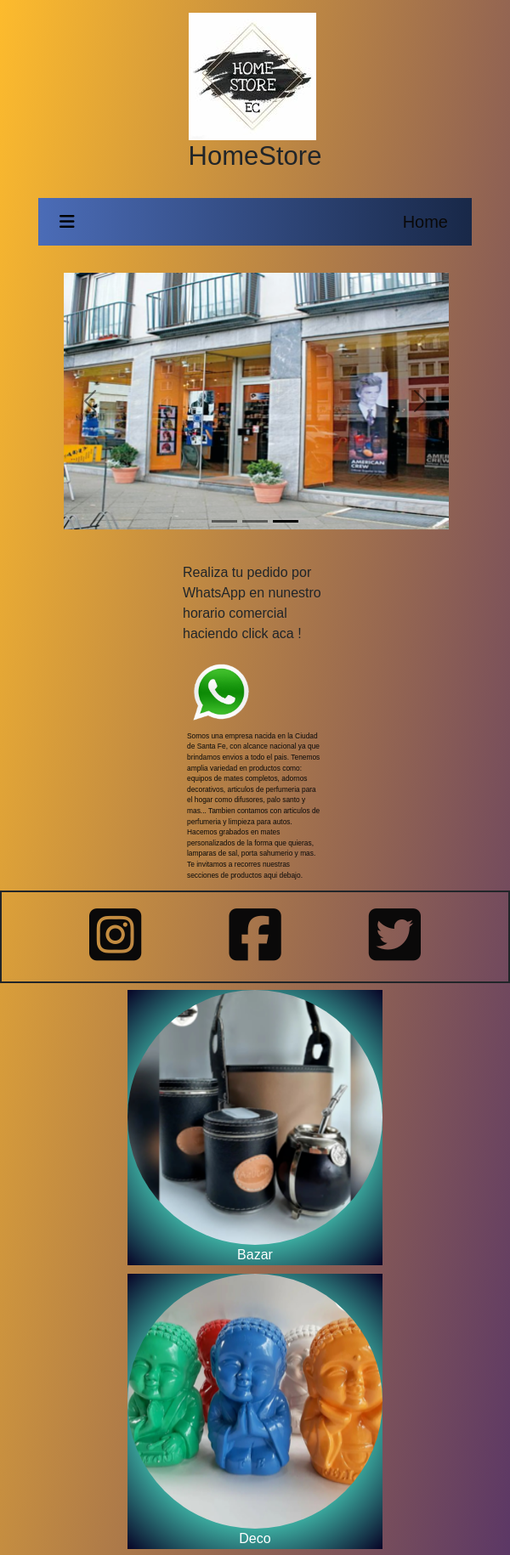
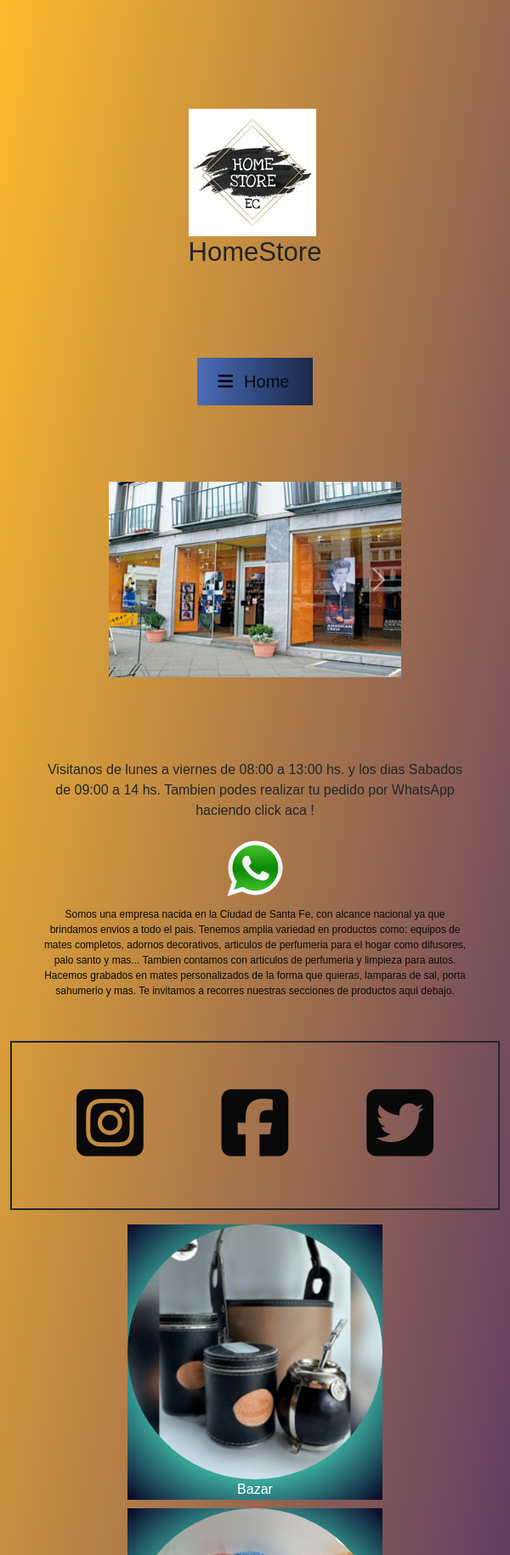
Before and after one commit to elio-joel/otro-intento-pc-gabinete, a website: page index.html in a window 600 px wide. Shown: the top 1830 px of the page at 85% size. Drawn offline with nearby package versions, Linux system fonts and the light colour scheme.

Commit message:
problema-Scroll

```diff
--- a/index.html
+++ b/index.html
@@ -59,63 +59,33 @@
         </div>
         <!--Este es el inicio -->
         <section class="localH" id="home">
-            <div class="div-carousel-img">
-                <div class="conteiner">
-                    <div class="row">
-                        <div class="col-12 col-md-6 col-xs-12">
-                            <div id="carouselExampleDark" class="carousel carousel-dark slide" data-bs-ride="carousel">
-                                <div class="carousel-indicators">
-                                    <button type="button" data-bs-target="#carouselExampleDark" data-bs-slide-to="0"
-                                        class="active" aria-current="true" aria-label="Slide 1"></button>
-                                    <button type="button" data-bs-target="#carouselExampleDark" data-bs-slide-to="1"
-                                        aria-label="Slide 2"></button>
-                                    <button type="button" data-bs-target="#carouselExampleDark" data-bs-slide-to="2"
-                                        aria-label="Slide 3"></button>
+                <div id="carouselExampleInterval" class="carousel slide" data-bs-ride="carousel">
+                    <div class="carousel-inner">
+                      <div class="carousel-item active" data-bs-interval="2500">
+                        <img src="./local/imagen-salon-1.png" class="d-block w-100" alt="...">
                       </div>
-                                <div class="carousel-inner">
-                                    <div class="carousel-item active" data-bs-interval="2000">
-                                        <img src="./local/imagen-salon-1.png" class="d-block w-100" alt="...">
-                                        <div class="carousel-caption d-none d-md-block">
-                                            <h5>Local zona norte</h5>
-                                            <p>Visitanos de lunes a viernes de 08:00 a 13:00 hs.</p>
+                      <div class="carousel-item" data-bs-interval="2500">
+                        <img src="./local/imagen-salon-2.png" class="d-block w-100" alt="...">
+                      </div>
+                      <div class="carousel-item">
+                        <img src="./local/imagen-salon-3.png" class="d-block w-100" alt="...">
                       </div>
                     </div>
-                                    <div class="carousel-item" data-bs-interval="3000">
-                                        <img src="./local/imagen-salon-2.png" class="d-block w-100" alt="...">
-                                        <div class="carousel-caption d-none d-md-block">
-                                            <h5>Casa Central</h5>
-                                            <p>Tambien los dias sabados en el mismo horario</p>
-                                        </div>
-                                    </div>
-                                    <div class="carousel-item" data-bs-interval="3000">
-                                        <img src="./local/imagen-salon-3.png" class="d-block w-100" alt="...">
-                                        <div class="carousel-caption d-none d-md-block">
-                                            <h5>Local zona sur</h5>
-                                            <p>De lunes a Sabados de 09:00 a 14:00 horas</p>
-                                        </div>
-                                    </div>
-                                </div>
-                                <button class="carousel-control-prev" type="button"
-                                    data-bs-target="#carouselExampleDark" data-bs-slide="prev">
+                    <button class="carousel-control-prev" type="button" data-bs-target="#carouselExampleInterval" data-bs-slide="prev">
                       <span class="carousel-control-prev-icon" aria-hidden="true"></span>
                       <span class="visually-hidden">Previous</span>
                     </button>
-                                <button class="carousel-control-next" type="button"
-                                    data-bs-target="#carouselExampleDark" data-bs-slide="next">
+                    <button class="carousel-control-next" type="button" data-bs-target="#carouselExampleInterval" data-bs-slide="next">
                       <span class="carousel-control-next-icon" aria-hidden="true"></span>
                       <span class="visually-hidden">Next</span>
                     </button>
                   </div>
-                        </div>
-                    </div>
-                </div>
-            </div>
         </section>
         <section class="div-nos" id="nosotros">
             <div class="row">
-                <div class="col-12 col-md-6 col-sm-12">
-                    <p class="texto-wp">Realiza tu pedido por WhatsApp en nunestro horario comercial
-                        haciendo click aca
+                <div class="row-6 col-md-12col-sm-12">
+                    <p class="texto-wp"> Visitanos de lunes a viernes de 08:00 a 13:00 hs. y los dias Sabados de 09:00 a
+                        14 hs. Tambien podes realizar tu pedido por WhatsApp haciendo click aca
                         !</p>
                     <a href="https://web.whatsapp.com/" target="_blank"><img src="./local/giphy.gif"></a>
                     <main>Somos una empresa nacida en la Ciudad de Santa Fe, con alcance nacional ya que
--- a/scss/componentes/_global.scss
+++ b/scss/componentes/_global.scss
@@ -1,3 +1,9 @@
+*{
+    margin: 0;
+    padding: 0;
+
+}
+
 body {
     background: $bg-color-uno;
     font-family: Arial, Helvetica, sans-serif;
@@ -6,6 +12,7 @@ body {
 
 /*Inicio de nv y heder*/
 .primario {
+    float: none;
     align-items: center;
     display: grid;
     grid-template-columns: repeat(1fr, 4);
@@ -27,7 +34,7 @@ body {
     grid-area: b-nav;
     font-size: 1.8vw;
     background: $bg-color-dos;
-    width: 85vw;
+    width: fit-content;
     justify-content: stretch;
     align-self: center;
 
@@ -54,7 +61,7 @@ body {
     display: flex;
     flex-direction: row;
     justify-content: space-evenly;
-    font-size: 900%;
+    font-size: 15vw;
     border: 2px solid;
 
     a i {
@@ -64,8 +71,8 @@ body {
 
 .div-up {
     position: fixed;
-    bottom: 20%;
-    right: 90%;
+    bottom: 25vw;
+    right: 88vw;
     background-color: $bg-color-cuatro;
     text-decoration: none;
     margin: 2%;
@@ -76,16 +83,14 @@ body {
         color: $txt-color-dos
     }
 
-    &:hover {
-        background-color: $hv-color-dos;
-    }
+
 
 }
 
 .div-wp {
     position: fixed;
-    bottom: 5%;
-    left: 87%;
+    bottom: 25vw;
+    left: 87vw;
     background-color: transparent;
     text-decoration: none;
     margin: 0.5%;
@@ -95,9 +100,7 @@ body {
     a {
         color: $txt-color-dos;
 
-        &:hover {
-            background-color: $hv-color-dos;
-        }
+
     }
 }
 
--- a/scss/componentes/_media-q.scss
+++ b/scss/componentes/_media-q.scss
@@ -1,5 +1,5 @@
 /*Empieza el media querie 480px*/
-@media screen and (max-width: 480px) {
+@media (min-width: 480px) and (max-width: 767px) {
 
     .primario {
         margin: 5vw;
@@ -29,7 +29,6 @@
 
     .div-nos {
         align-items: center;
-        /*align-content: center;*/
         justify-content: center;
         max-width: 100vw;
         max-height: 70vw;
@@ -38,24 +37,28 @@
             text-align: center;
         }
 
-        & main {
-            font-size: medium;
-        }
+
     }
 
     .localH {
-        max-width: 100vw;
-        max-height: 70vw;
+        margin: 10vw;
+        padding: 5vw;
+        max-width: fit-content;
+        max-height: fit-content;
 
         .div-carousel-img {
-            overflow: hidden;
+            float: none;
         }
     }
 
     .claseRedes {
+        display: flex;
+        flex-direction: row;
+        justify-content: space-around;
         margin: 2vw;
-        padding: 0.5vh;
-        font-size: 15vw;
+        padding: 5vw;
+
+
     }
 
     .secProductos {
@@ -65,12 +68,40 @@
         margin: 3px;
         padding: 5px;
         gap: 10px;
+        align-items: center;
+    }
 
+    .divBazar {
+        max-width: 70vw;
+
+        .img-b-r {
+            max-width: 300px;
+            max-height: 300px;
+            border-radius: 135px;
+        }
 
     }
 
-    .divBazar img {
-        max-width: 60vw;
+    .divDeco {
+        max-width: 70vw;
+
+        .img-b-r {
+            max-width: 300px;
+            max-height: 300px;
+            border-radius: 135px;
+        }
+
+    }
+
+    .divHogar {
+        max-width: 70vw;
+
+        .img-b-r {
+            max-width: 300px;
+            max-height: 300px;
+            border-radius: 135px;
+        }
+
     }
 
     .articleVarios {
@@ -88,7 +119,7 @@
         justify-content: center;
         height: fit-content;
         width: fit-content;
-        font-size: 2.5vw;
+        font-size: medium;
 
         div {
             justify-content: center;
@@ -102,7 +133,7 @@
 }
 
 /*Empieza el media querie 768px que solo lo estaba usando para ponerme a prueba con algunos codigos*/
-@media screen and (max-width:768px) {
+@media (min-width: 768px) and (max-width: 991.98px) {
 
     .primario {
         display: flex;
@@ -145,8 +176,9 @@
         font-size: 70px;
     }
 
-    .localH div {
+    .localH {
 
+        overflow: hidden;
         margin: 0.5px;
         padding: 0.5px;
         justify-content: center;
@@ -184,9 +216,14 @@
         flex-direction: column;
         align-items: center;
         text-align: center;
+        height: fit-content;
+        width: fit-content;
+        font-size: medium;
 
-        p {
-            font-size: 4vw;
+        .mb-4 {
+            font-size: medium;
+            height: fit-content;
+            width: fit-content;
         }
     }
 }
--- a/scss/componentes/_solo-index.scss
+++ b/scss/componentes/_solo-index.scss
@@ -1,14 +1,18 @@
 .localH {
-    justify-content: center;
+    overflow: hidden;
     grid-area: img-vid;
     margin: 10px;
     padding: 15px;
-    justify-items: center;
-    font-size: 100vw;
+
+
+    & div {
+        float:none;
+    }
 }
 
 
 .div-nos {
+    overflow: hidden;
     margin: 2px;
     padding: 5px;
     background-color: $bg-color-seis;
@@ -16,8 +20,7 @@
     flex-direction: column;
     align-items: center;
     grid-area: info;
-    max-width: 30vw;
-    max-height: 70vw;
+    max-height: min-content;
 
     & img {
         padding: 5px;
@@ -25,7 +28,7 @@
     }
     & main {
         padding: 5px;
-        font-size: 1.4vw;
+        font-size: 2vw;
         color: $txt-color-tres;
     }
 }
```
Also changed, not shown: css/style.css, imagenes/salon-charly.png (deleted), 2 other files. Lines whose indentation alone changed are shown as unchanged.
